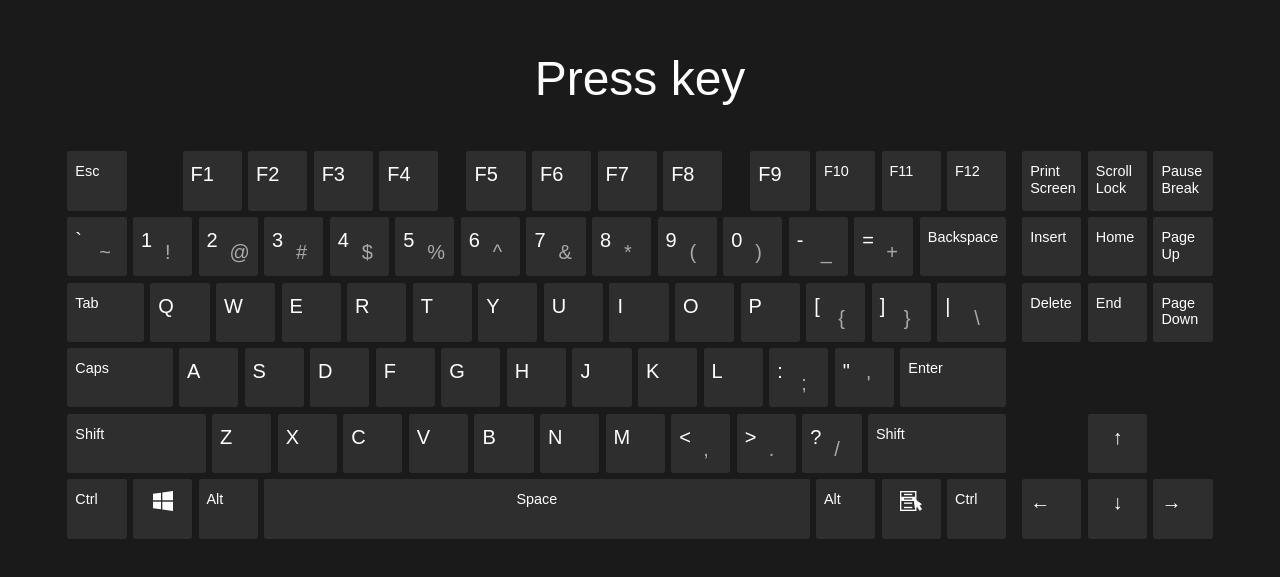
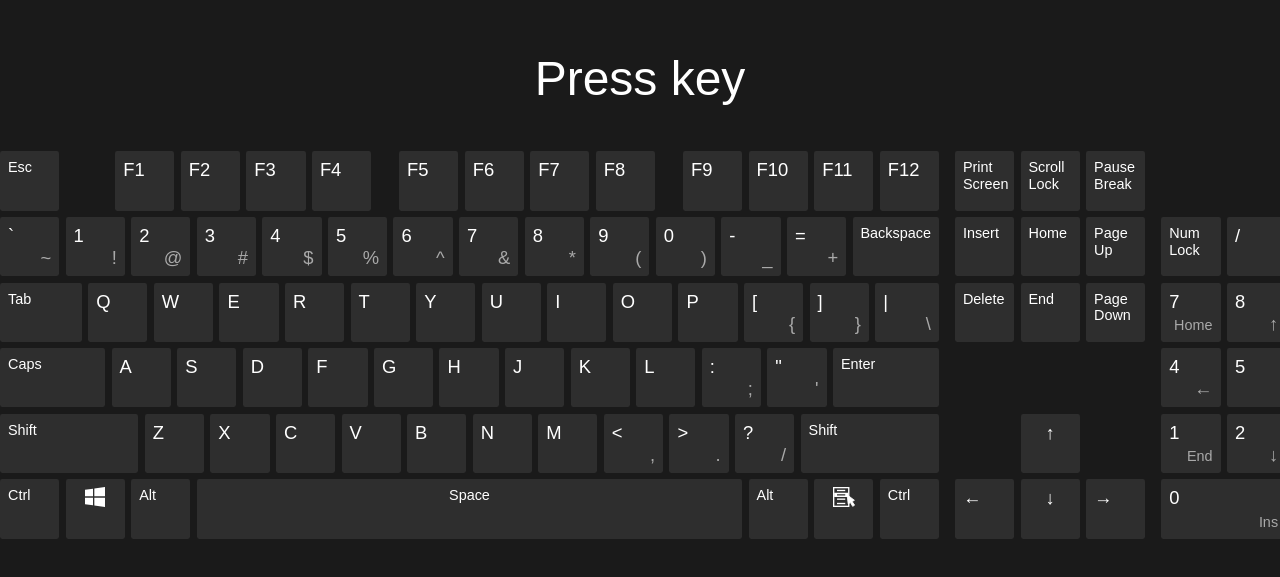
Before and after one commit to N1hron/key-press, a React (Vite) app: page / in a window 1280 px wide. Shown: the part 135-712 px from the top of the page. Built offline with nearby package versions, Linux system fonts and the light colour scheme.

Commit message:
add number pad

```diff
--- a/package.json
+++ b/package.json
@@ -4,7 +4,7 @@
   "version": "0.0.0",
   "type": "module",
   "scripts": {
-    "dev": "vite",
+    "dev": "vite --host",
     "build": "vite build",
     "lint": "eslint . --ext js,jsx --report-unused-disable-directives --max-warnings 0",
     "preview": "vite preview"
--- a/src/components/app/App.jsx
+++ b/src/components/app/App.jsx
@@ -23,7 +23,7 @@ export default function App() {
 
     function onKeyDown(event) {
         event.preventDefault()
-
+        console.log(event.key, event.code)
         if (!event.repeat) {
             setPressedKeysInfo(prev => ({
                 current: prev.current.includes(event.code) ? prev.current : [...prev.current, { code: event.code, name: event.key }],
--- a/src/components/key/Key.jsx
+++ b/src/components/key/Key.jsx
@@ -16,7 +16,6 @@ export default function Key({ main, secondary, centered, wide, code }) {
 
         if (centered) className += ' key_centered'
         if (wide) className += ' key_wide'
-        if (main.length > 2) className += ' key_small-text'
         if (keyPressed()) className += ' key_pressed'
         if (wasPressed) className +=' key_was-pressed'
 
@@ -32,12 +31,12 @@ export default function Key({ main, secondary, centered, wide, code }) {
 
     return (
         <div className={ className }>
-            <p className='key__label key__label_main'>
+            <p className={ 'key__label key__label_main' + (main.length > 2 ? ' key__label_small-text' : '')}>
                 { getImgForKey(main) }
             </p>
             {
                 secondary &&
-                <p className='key__label key__label_secondary'>
+                <p className={ 'key__label key__label_secondary' + (secondary.length > 2 ? ' key__label_small-text' : '')}>
                     { secondary }
                 </p>
             }
--- a/src/components/key/key.scss
+++ b/src/components/key/key.scss
@@ -1,13 +1,13 @@
 .key {
-    height: 3.7rem;
     min-width: 3.7rem;
-    padding: 0.75rem 0.5rem;
+    padding: 0.5rem 0.5rem;
     border-radius: 0.15em;
     background-color: #2e2e2e;
     user-select: none;
     display: flex;
+    flex-direction: column;
     justify-content: space-between;
-    gap: 0.3rem;
+    position: relative;
 
     &_centered {
         .key__label {
@@ -18,12 +18,6 @@
 
     &_wide {
         flex-grow: 1;
-    }
-
-    &_small-text {
-        .key__label {
-            font-size: 0.9rem;
-        }
     }
 
     &_pressed {
@@ -45,7 +39,7 @@
     }
 
     &__label {
-        font-size: 1.25rem;
+        font-size: 1.15rem;
         width: 100%;
 
         img {
@@ -58,6 +52,11 @@
         &_secondary {
             align-self: flex-end;
             color: #a9a9a9;
+            width: auto;
+        }
+
+        &_small-text {
+            font-size: 0.9rem;
         }
     }
 }
--- a/src/components/keyboard/Keyboard.jsx
+++ b/src/components/keyboard/Keyboard.jsx
@@ -130,6 +130,28 @@ export default function Keyboard() {
                     <Key code='ArrowRight' main='&rarr;'/>
                 </div>
             </div>
+            <div className='keyboard__section'>
+                <div className='keyboard__row'></div>
+                <div className='keyboard__numpad'>
+                    <Key code='NumLock' main='Num Lock'/>
+                    <Key code='NumpadDivide' main='/'/>
+                    <Key code='NumpadMultiply' main='*'/>
+                    <Key code='NumpadSubtract' main='-'/>
+                    <Key code='Numpad7' main='7' secondary='Home'/>
+                    <Key code='Numpad8' main='8' secondary='&uarr;'/>
+                    <Key code='Numpad9' main='9' secondary='PgUp'/>
+                    <Key code='NumpadAdd' main='+'/>
+                    <Key code='Numpad4' main='4' secondary='&larr;'/>
+                    <Key code='Numpad5' main='5'/>
+                    <Key code='Numpad6' main='6' secondary='&rarr;'/>
+                    <Key code='Numpad1' main='1' secondary='End'/>
+                    <Key code='Numpad2' main='2' secondary='&darr;'/>
+                    <Key code='Numpad3' main='3' secondary='PgDn'/>
+                    <Key code='NumpadEnter' main='Enter'/>
+                    <Key code='Numpad0' main='0' secondary='Ins'/>
+                    <Key code='NumpadDecimal' main='.' secondary='Del'/>
+                </div>
+            </div>
         </div>
     )
 }
--- a/src/components/keyboard/keyboard.scss
+++ b/src/components/keyboard/keyboard.scss
@@ -4,6 +4,28 @@
     width: fit-content;
     margin: 0 auto;
     padding: 0 0 0.5rem;
+
+    &__numpad {
+        display: grid;
+        grid-template-columns: repeat(4, 3.7rem);
+        grid-template-rows: repeat(5, 3.7rem);
+        gap: 0.4rem;
+
+        .key:nth-child(8){
+            grid-row: 2/4;
+            grid-column: -2/-1;
+        }
+
+        .key:nth-child(15){
+            grid-row: -1/-3;
+            grid-column: -2/-1;
+        }
+
+        .key:nth-child(16){
+            grid-row: -1/-2;
+            grid-column: 1/3;
+        }
+    }
 
     &__section {
         display: flex;
@@ -31,7 +53,7 @@
     gap: 1.75rem;
 
     .key__label {
-        font-size: 1.25rem;
+        font-size: 1.15rem;
     }
 
     &__group {
```
